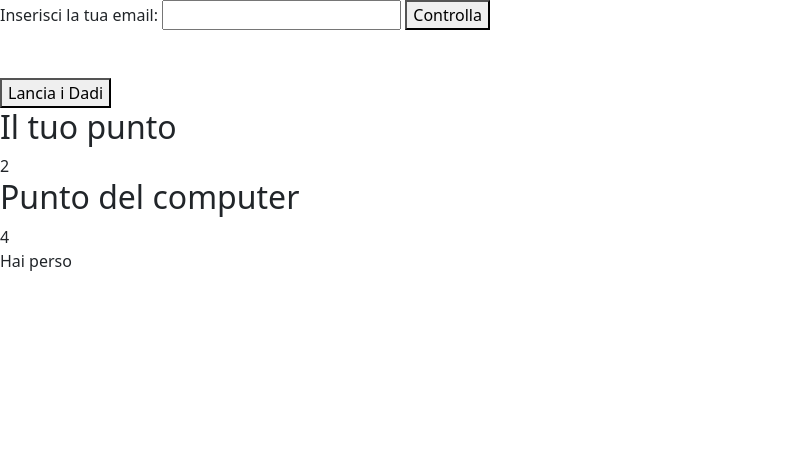
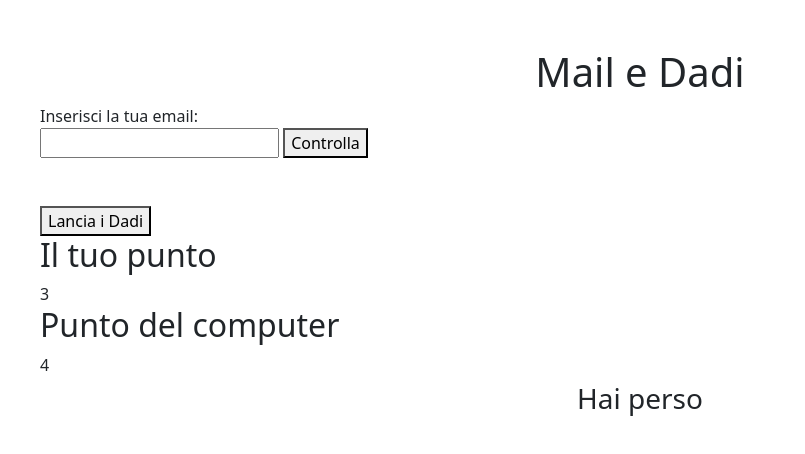
Before and after one commit to mattialicausi/js-mail-dadi, a plain HTML site: page index.html in a window 1280 px wide. Both pictures are taken after a click on the button "Lancia i Dadi". Shown: the whole page, without its empty margins (0-805 px from the left). Drawn offline with nearby package versions, Linux system fonts and the light colour scheme.

Commit message:
modifiche in js per avere numeri tra 1 e 6 in dadi, modifiche generali estetiche html

```diff
--- a/css/style.css
+++ b/css/style.css
@@ -0,0 +1,4 @@
+.mycontainer{
+    max-width: 1200px;
+    margin: 0 auto;
+}
--- a/index.html
+++ b/index.html
@@ -9,14 +9,18 @@
     <title>Mail Dadi</title>
 </head>
 <body>
+    <div class="mycontainer mt-5">
+        <h1 class="text-center">Mail e Dadi</h1>
+
          <div class="email">
-        <label for="email">Inserisci la tua email: </label>
+        <label for="email">Inserisci la tua email: </label><br>
         <input type="email" name="inputEmail" id="inputEmail">
         <button onclick="send()">Controlla</button>
 
          <div id="risposta"></div>
          </div>
 
+         <div class="row">
 
              <div class="dadi mt-5">
             <button id="btnDadi" onclick="lanciaDadi()">Lancia i Dadi</button>
@@ -29,10 +33,14 @@
             <div id="dadiComputer">
 
             </div>
-        <div id="risultatoDadi">
+            <div class="fs-3 text-center" id="risultatoDadi">
 
             </div>
         </div>
+         </div>
+
+        </div>
+
 
 
     <script src="js/script.js"></script>
--- a/js/script.js
+++ b/js/script.js
@@ -74,10 +74,10 @@
 
             const numeroDaGenerare = 1;
 
-                let numeroGeneratoUtente = Math.floor(Math.random() * 7);
+                let numeroGeneratoUtente = Math.floor((Math.random() * 6 + 1));
                 console.log(numeroGeneratoUtente);
 
-                let numeroGeneratoComputer = Math.floor(Math.random() * 7);
+                let numeroGeneratoComputer = Math.floor((Math.random() * 6) + 1);
                 console.log(numeroGeneratoComputer);
 
                 const dadiUtente = document.getElementById('dadiUtente');
```
Lines whose indentation alone changed are shown as unchanged.
